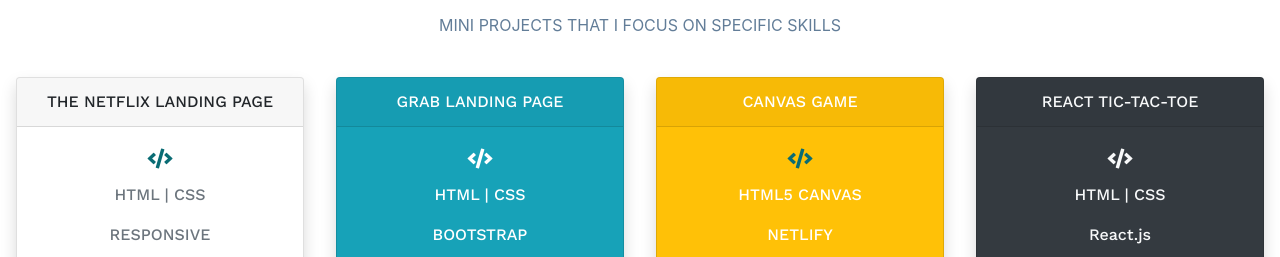
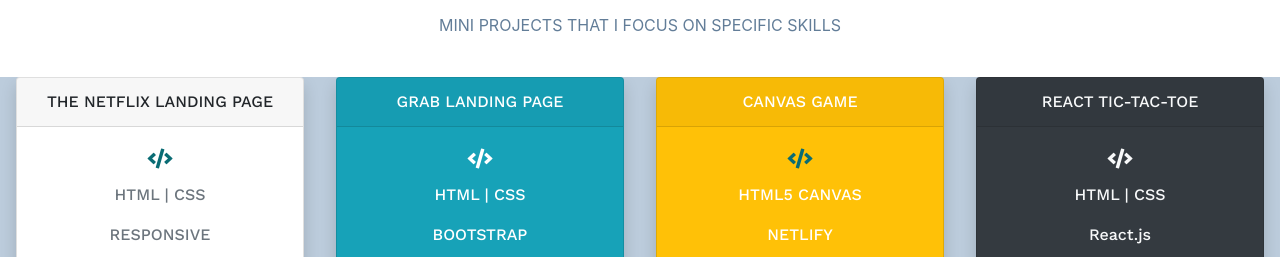
Before and after one commit to lvltcode/portfolio-v2, a plain HTML site: page index.html in a window 1280 px wide. Shown: the part 1449-1706 px from the top of the page. Drawn offline with nearby package versions, Linux system fonts and the light colour scheme.

Commit message:
add scroll bar

```diff
--- a/css/style.css
+++ b/css/style.css
@@ -174,3 +174,16 @@ footer {
 .contact > h6:hover {
   transform: scale(1.5);
 }
+
+/* scroll */
+
+.scrollbar {
+  background: #BCCCDC;
+  height: 45em;
+  width: 100%;
+  overflow-y: scroll;
+}
+
+.force-overflow {
+  min-height: 45em;
+}
--- a/index.html
+++ b/index.html
@@ -87,8 +87,10 @@
                     <h2 class="text-center pt-3 mb-3">48-hours Projects</h2>
                     <p class="text-center tag-line mb-4">Mini projects that I focus on specific skills</p>
                 </div>
-    <div class="container-fluid project">
-            <div class="row justify-content-around">
+    <div class="scrollbar">
+    <div class="force-overflow">
+    <div class="container-fluid project m-auto">
+            <div class="row justify-content-around ">
                     <div class="card shadow">
                             <div class="card-header text-center">The Netflix Landing page</div>
                             <div class="card-body text-secondary">
@@ -142,8 +144,7 @@
                             </div>
                           </div>
             </div>
-          </div>
-
+    </div>
           <div class="container-fluid project m-auto">
               <div class="row justify-content-around mt-5">
                       <div class="card shadow bg-warning">
@@ -255,7 +256,11 @@
                               </div>
                 </div>
               </div>
-            <div class='row my-4'></div>
+    </div>
+  </div>
+            <div class='row justify-content-center pt-5 mt-2'>
+              <img src="img/programming-2.jpg" style="width: 670px;"/>
+            </div>
       <div class='container-fluid footer-bg'>
         <div class='row mt-5'></div>
         <div class="container contact">
```
